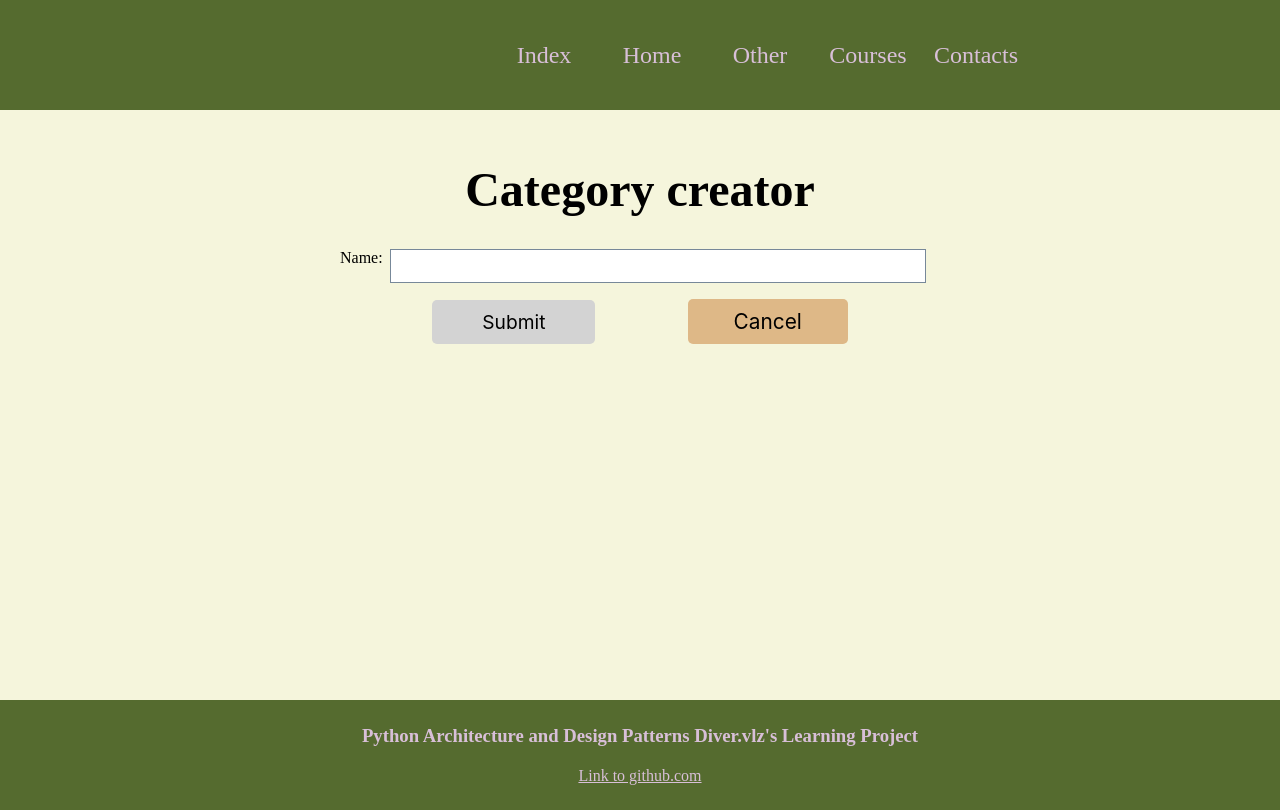
After one commit to MyodsOnline/Pattern, a Python web app: template LocalProgect/templates/create_category.html in a window 1280 px wide. The commit adds this page. Run offline with Jinja, Linux system fonts and the light colour scheme; the template is opened without the code that fills it, so the values that code supplies are empty.

Commit message:
Category create

```diff
--- a/LocalProgect/fixtures/request.txt
+++ b/LocalProgect/fixtures/request.txt
@@ -1,4 +1,2 @@
-name: New design MyName
-email: nemdisign@my.email
-text: New design Test text
-contact_submitted: submit
+category_name:
+create_category: Submit
--- a/LocalProgect/framework/query_requests.py
+++ b/LocalProgect/framework/query_requests.py
@@ -40,7 +40,7 @@ class PostRequests:
     def get_wsgi_input_data(env) -> bytes:
         content_length_data = env.get('CONTENT_LENGTH')
         content_length = int(content_length_data) if content_length_data else 0
-        print('content_length:', content_length)
+        # print('content_length:', content_length)
 
         data = env['wsgi.input'].read(content_length) \
             if content_length > 0 else b''
@@ -50,7 +50,7 @@ class PostRequests:
         result = {}
         if data:
             data_str = data.decode(encoding='utf-8')
-            print(f'{data_str}')
+            # print(f'{data_str}')
             result = self.parse_input_data(data_str)
         return result
 
--- a/LocalProgect/framework/server.py
+++ b/LocalProgect/framework/server.py
@@ -1,4 +1,4 @@
-from LocalProgect.framework.query_requests import PostRequests, GetRequest
+from Pattern.LocalProgect.framework.query_requests import PostRequests, GetRequest
 
 
 class Application:
--- /dev/null
+++ b/LocalProgect/templates/create_category.html
@@ -0,0 +1,62 @@
+{% extends "base.html" %}
+
+{% block special_css %}
+    <style>
+        .formContainer {
+             width: 600px;
+             margin: 0 auto;
+         }
+         .formContainer label {
+             display: inline-block;
+             width: 50px;
+         }
+         .formContainer p {
+             display: flex;
+         }
+         #category_name {
+             width: 530px;
+             height: 30px;
+             border: 1px solid lightslategray;
+         }
+         input[type=submit] {
+             padding: 10px 50px;
+             background-color:lightgray;
+             border: 0 none;
+             cursor: pointer;
+             border-radius: 5px;
+             font-size: 1.2em;
+             font-family: -apple-system;
+         }
+         .centerMeButtons {
+            display: flex;
+            justify-content: space-evenly;
+            align-items: baseline;
+         }
+         .centerMeButtons .like_a_button {
+            margin: 0;
+            background: burlywood;
+            width: 120px;
+            text-align: center;
+            display: block;
+            font-family: -apple-system;
+         }
+    </style>
+{% endblock %}
+
+{% block maincontent %}
+    <div class="formContainer">
+        <h1 class="centerMe">Category creator</h1>
+        <form action="#" method="post">
+            <div class="form_settings">
+                <p>
+                    <label for="category_name">Name:</label>
+                    <input id="category_name" type="text" name="category_name">
+                </p>
+                <p class="centerMeButtons">
+                    <input class="submit" type="submit" name="create_category" value="Submit">
+                    <a href="/" class="like_a_button">Cancel</a>
+                </p>
+            </div>
+        </form>
+    </div>
+{% endblock %}
--- a/LocalProgect/templates/include_css.html
+++ b/LocalProgect/templates/include_css.html
@@ -68,4 +68,17 @@
         justify-content: center;
         align-items: center;
     }
+    .like_a_button {
+        font-family: -webkit-small-control;
+        margin: 30px auto;
+        display: flex;
+        padding: 10px 20px;
+        text-decoration: none;
+        color: black;
+        font-size: 1.3em;
+        cursor: pointer;
+        background: lightgray;
+        border-radius: 5px;
+        width: fit-content;
+    }
 </style>
--- a/LocalProgect/templates/include_menu.html
+++ b/LocalProgect/templates/include_menu.html
@@ -2,5 +2,6 @@
     <a href="http://127.0.0.1:8000/">Index</a>
     <a href="http://127.0.0.1:8000/home/">Home</a>
     <a href="http://127.0.0.1:8000/other/">Other</a>
+    <a href="http://127.0.0.1:8000/category-list/">Courses</a>
     <a href="http://127.0.0.1:8000/contact/">Contacts</a>
 </menu>
--- a/LocalProgect/urls.py
+++ b/LocalProgect/urls.py
@@ -1,4 +1,4 @@
-from views import Other, HomeView, Index, ContactView, PageNotFound404
+from views import *
 
 
 routes = {
@@ -11,7 +11,7 @@ routes = {
     '/study_programs/': 'StudyPrograms()',
     '/courses-list/': 'CoursesList()',
     '/create-course/': 'CreateCourse()',
-    '/create-category/': 'CreateCategory()',
-    '/category-list/': 'CategoryList()',
+    '/create-category/': CreateCategory(),
+    '/category-list/': CategoryList(),
     '/copy-course/': 'CopyCourse()',
 }
```
Also changed, not shown: LocalProgect/engine.py (+16 -8 lines), LocalProgect/pattern/pattern.py (+17 -0 lines), LocalProgect/templates/category_list.html (added, +36 -0 lines), LocalProgect/views.py (+41 -0 lines), 3 other files.
